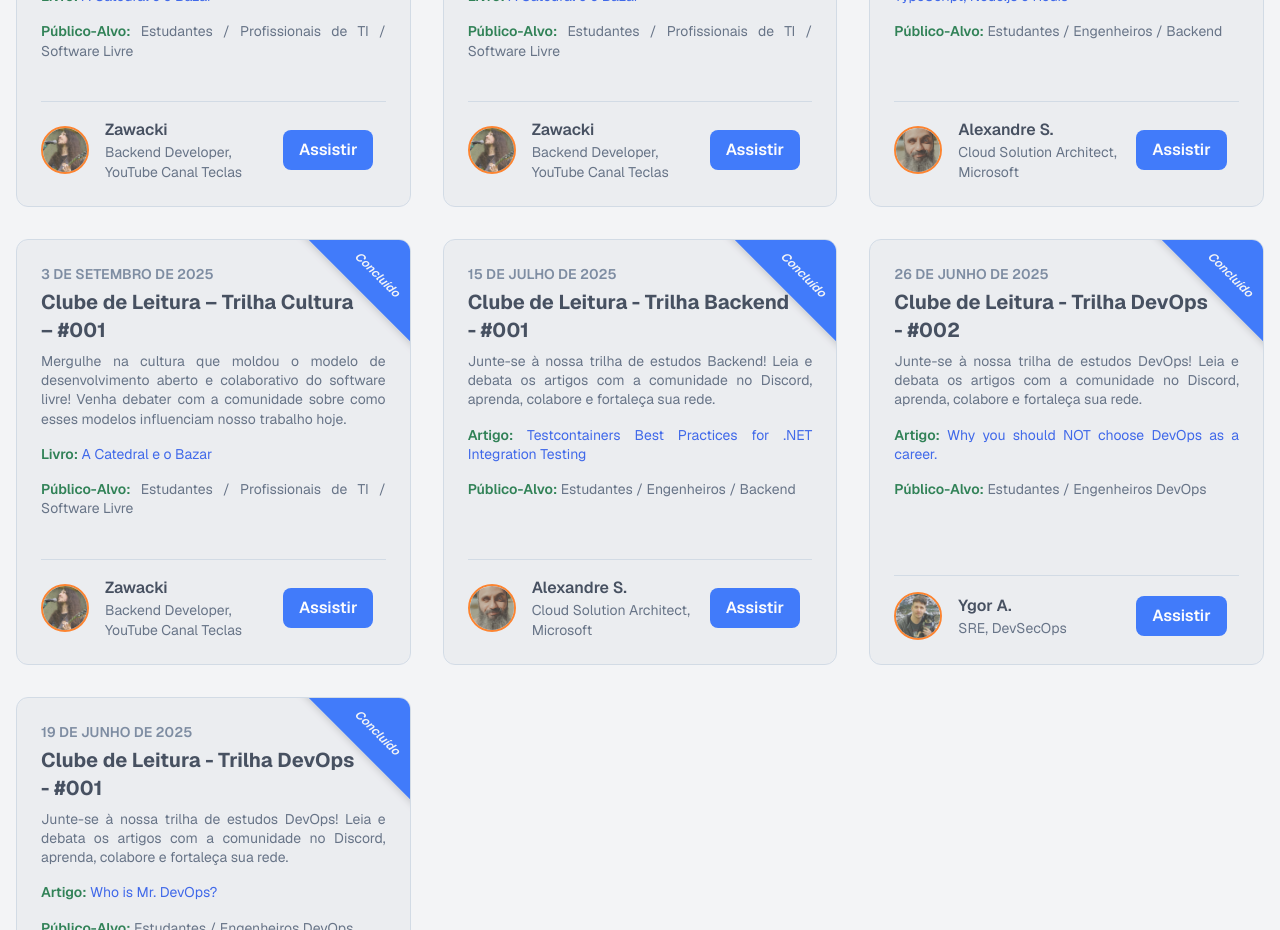
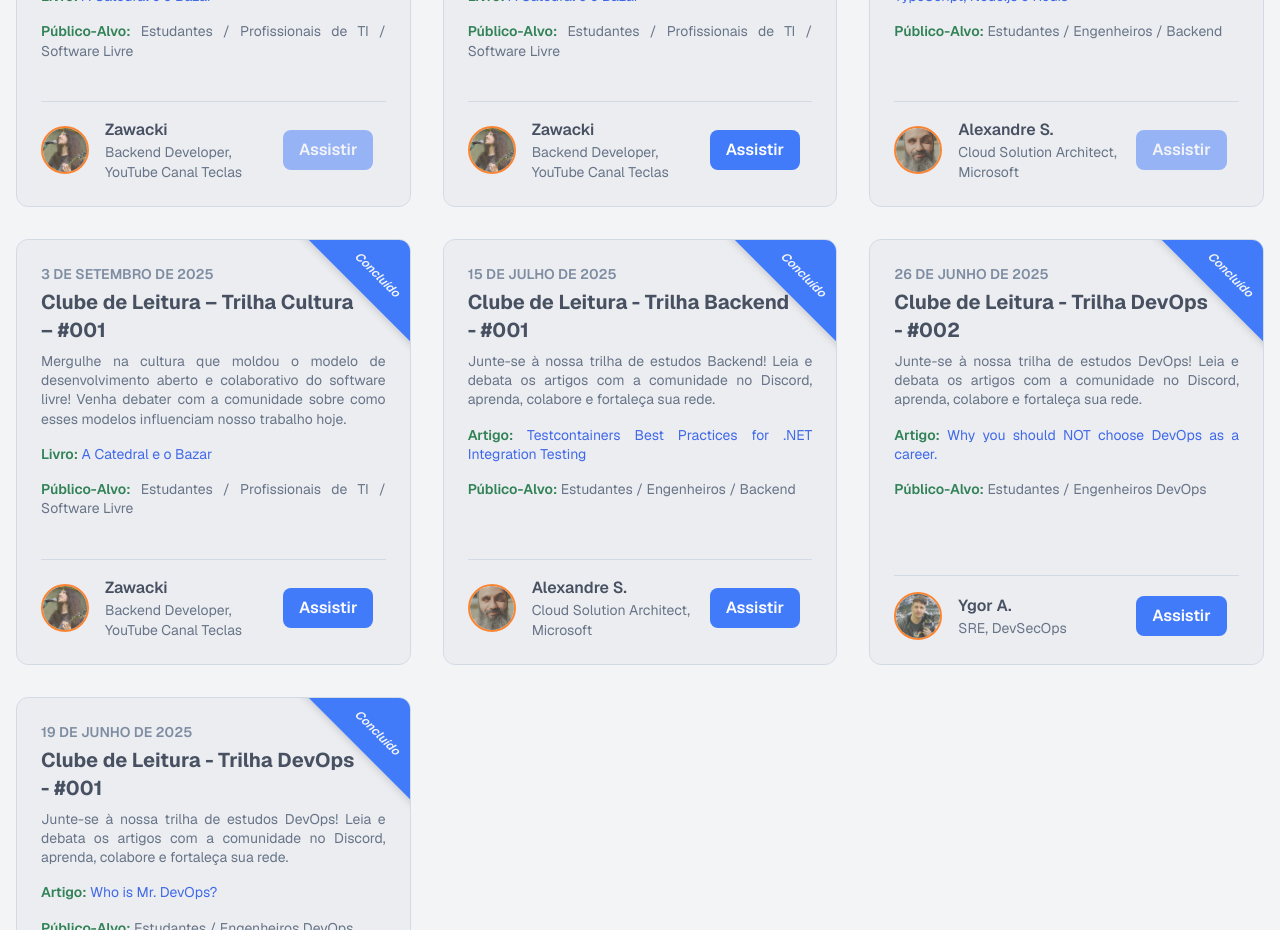
Before and after one commit to BrazilITRemote/brazilitremote-frontend, a Next.js app: page /eventos in a window 1280 px wide. Shown: the part 1040-1970 px from the top of the page. Built offline with nearby package versions, Linux system fonts and the light colour scheme.

Commit message:
fix: improve link handling and button state in EventCard component

```diff
--- a/src/components/EventCard.tsx
+++ b/src/components/EventCard.tsx
@@ -1,3 +1,5 @@
+"use client";
+
 import Markdown from "react-markdown";
 import { Event } from "../lib/events";
 import markdownComponents from "../lib/markdown";
@@ -96,11 +98,18 @@ export default function EventCard({ event, variant }: EventCardProps) {
         </div>
         <a
           className="w-full max-w-72 md:max-w-none mt-6 md:w-auto mx-auto md:my-auto"
-          href={activeLink}
+          href={activeLink || undefined}
           target="_blank"
           rel="noopener noreferrer"
+          aria-disabled={!activeLink}
+          onClick={!activeLink ? (e) => e.preventDefault() : undefined}
         >
-          <Button className="w-full cursor-pointer bg-blue-600 text-white px-4 py-2 rounded-lg hover:bg-blue-700 transition-colors font-semibold">
+          <Button
+            disabled={!activeLink}
+            className={`w-full cursor-pointer bg-blue-600 text-white px-4 py-2 rounded-lg hover:bg-blue-700 transition-colors font-semibold ${
+              !activeLink ? "opacity-50 !cursor-not-allowed" : ""
+            }`}
+          >
             {isUpcoming ? "Participar" : "Assistir"}
           </Button>
         </a>
```
